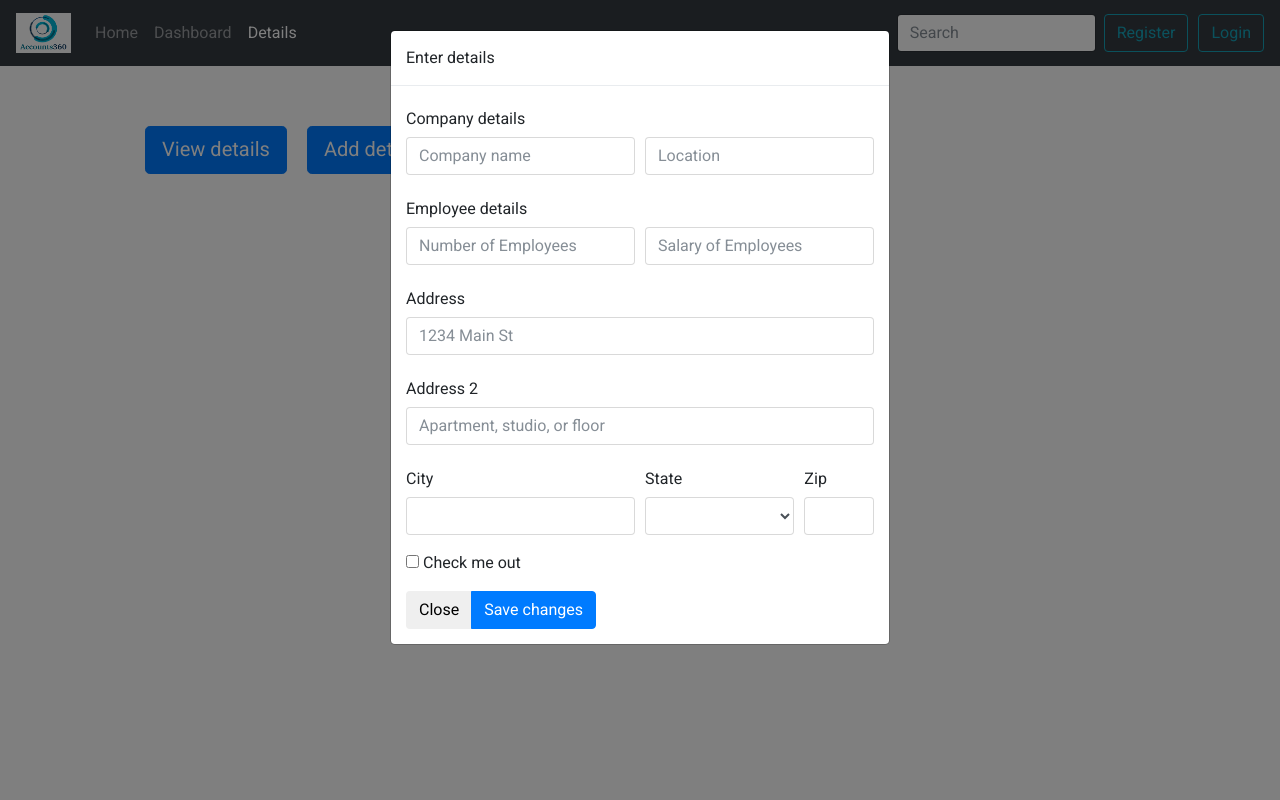
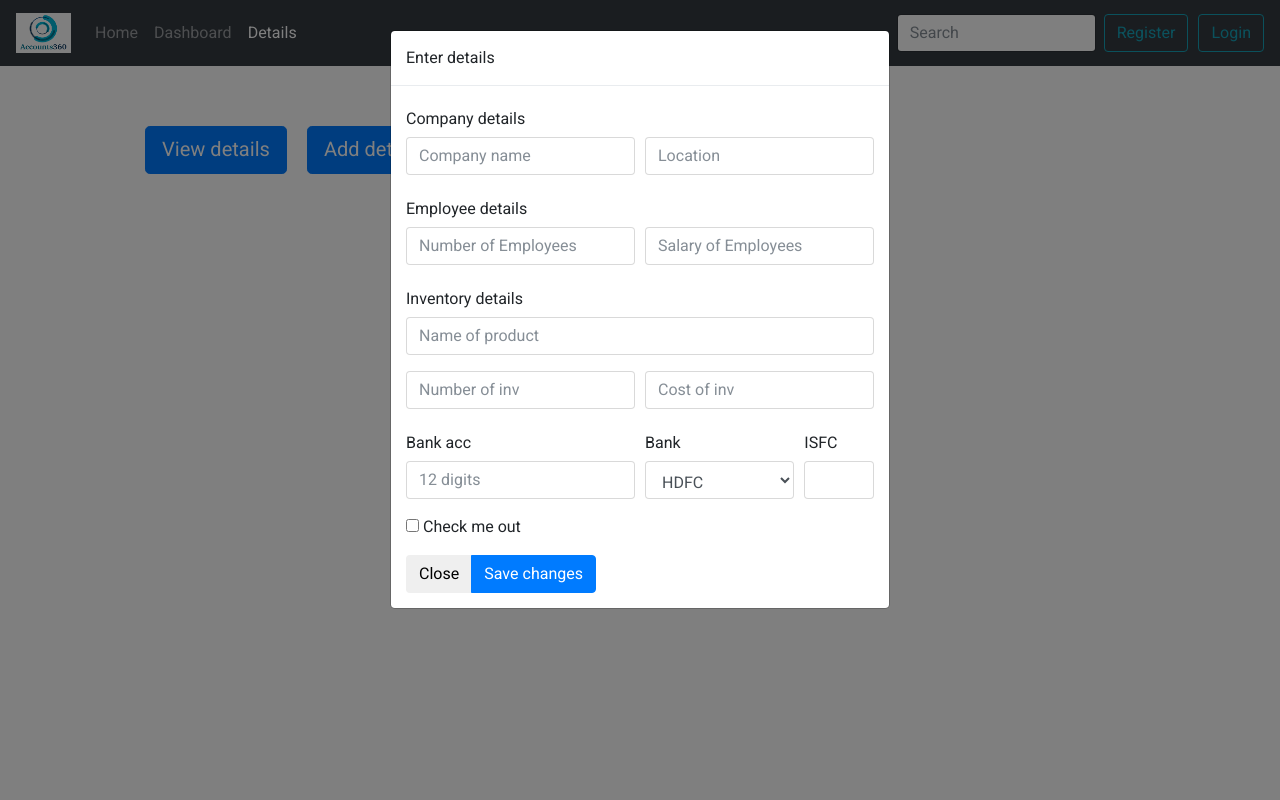
Before and after one commit to TanmayJr/Accounts360, a PHP site: page /enterinfo.php in a window 1280 px wide, after a click on "Add details". Run offline with PHP 8.4, Linux system fonts and the light colour scheme; lists and menus that the app fills with data are empty; some libraries are stand-ins or nearby versions; some web fonts are replaced.

Commit message:
enter details backend woring

```diff
--- a/enterinfo.php
+++ b/enterinfo.php
@@ -72,48 +72,55 @@
                     </div>
                     <div class="modal-body">
                         <div>
-                            <form>
+                            <form action="dbenter.php" method="post">
                                 <div class="form-row">
                                     <div class="form-group col-md-6">
                                         <label class="col-form-label">Company details</label>
-                                        <input type="text" class="form-control" placeholder="Company name">
+                                        <input type="text" class="form-control" placeholder="Company name" name="cname">
                                     </div>
                                     <div class="form-group col-md-6">
                                         <label class="col-form-label">&nbsp;</label>
-                                        <input type="text" class="form-control"  placeholder="Location">
+                                        <input type="text" class="form-control"  placeholder="Location" name="clocation">
                                     </div>
                                 </div>
                                 <div class="form-row">
                                     <div class="form-group col-md-6">
                                         <label class="col-form-label">Employee details</label>
-                                        <input type="text" class="form-control" placeholder="Number of Employees">
+                                        <input type="text" class="form-control" placeholder="Number of Employees" name="noemp">
                                     </div>
                                     <div class="form-group col-md-6">
                                         <label class="col-form-label">&nbsp;</label>
-                                        <input type="text" class="form-control"  placeholder="Salary of Employees">
+                                        <input type="text" class="form-control" name="salemp" placeholder="Salary of Employees">
                                     </div>
                                 </div>
-
-                                <div class="form-group">
-                                    <label for="inputAddress" class="col-form-label">Address</label>
-                                    <input type="text" class="form-control" id="inputAddress" placeholder="1234 Main St">
-                                </div>
-                                <div class="form-group">
-                                    <label for="inputAddress2" class="col-form-label">Address 2</label>
-                                    <input type="text" class="form-control" id="inputAddress2" placeholder="Apartment, studio, or floor">
+                                <div class="form-row">
+                                    <div class="form-group col-md-12">
+                                        <label class="col-form-label">Inventory details</label>
+                                        <input type="text" class="form-control" placeholder="Name of product" name="noemp">
+                                    </div>
+                                    <div class="form-group col-md-6">
+                                        <input type="text" class="form-control" name="noinv" placeholder="Number of inv">
+                                    </div>
+                                    <div class="form-group col-md-6">
+                                        <input type="text" class="form-control" name="costinv" placeholder="Cost of inv">
+                                    </div>
                                 </div>
                                 <div class="form-row">
                                     <div class="form-group col-md-6">
-                                        <label for="inputCity" class="col-form-label">City</label>
-                                        <input type="text" class="form-control" id="inputCity">
+                                        <label for="inputCity" class="col-form-label">Bank acc</label>
+                                        <input type="text" class="form-control" name="bankacc" placeholder="12 digits">
                                     </div>
                                     <div class="form-group col-md-4">
-                                        <label for="inputState" class="col-form-label">State</label>
-                                        <select id="inputState" class="form-control">Choose</select>
+                                        <label for="inputState" class="col-form-label">Bank</label>
+                                        <select name="bname" class="form-control">
+                                            <option>HDFC</option>
+                                            <option>ICICI</option>
+                                            <option>AXIS</option>
+                                        </select>
                                     </div>
                                     <div class="form-group col-md-2">
-                                        <label for="inputZip" class="col-form-label">Zip</label>
-                                        <input type="text" class="form-control" id="inputZip">
+                                        <label for="inputZip" class="col-form-label">ISFC</label>
+                                        <input type="text" class="form-control" name="ifsccode">
                                     </div>
                                 </div>
                                 <div class="form-group">
@@ -125,7 +132,7 @@
                                 </div>
                                 <div class="btn-group btn-group-justified">
                                     <div class="btn-group"><button type="button" class="btn btn-default" data-dismiss="modal">Close</button></div>
-                                    <div class="btn-group"><button type="button" class="btn btn-primary">Save changes</button></div>
+                                    <div class="btn-group"><button type="submit" class="btn btn-primary">Save changes</button></div>
                                 </div>
                             </form>
 
```
Also changed, not shown: dbenter.php (added, +27 -0 lines), phptest.php (added, +61 -0 lines).
